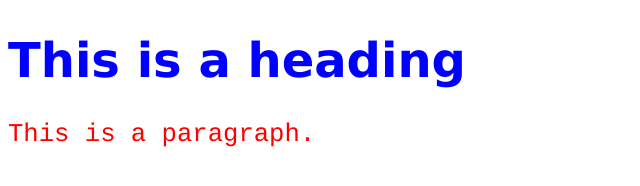
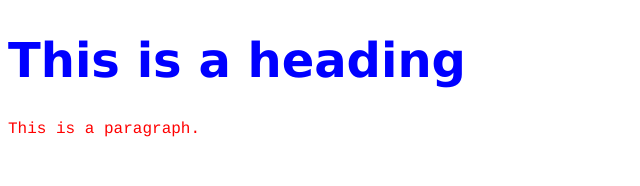
Before and after one commit to madhu090125/Assignment, a plain HTML site: page helloworld.html in a window 1280 px wide. Shown: the whole page, without its empty margins (0-640 px from the left). Drawn offline with Linux system fonts and the light colour scheme.

Commit message:
Updated the Helloworld file

```diff
--- a/helloworld.html
+++ b/helloworld.html
@@ -11,7 +11,7 @@ h1 {
 p  {
   color: red;
   font-family: courier;
-  font-size: 160%;
+  font-size: 100%;
 }
 </style>
 </head>
```
